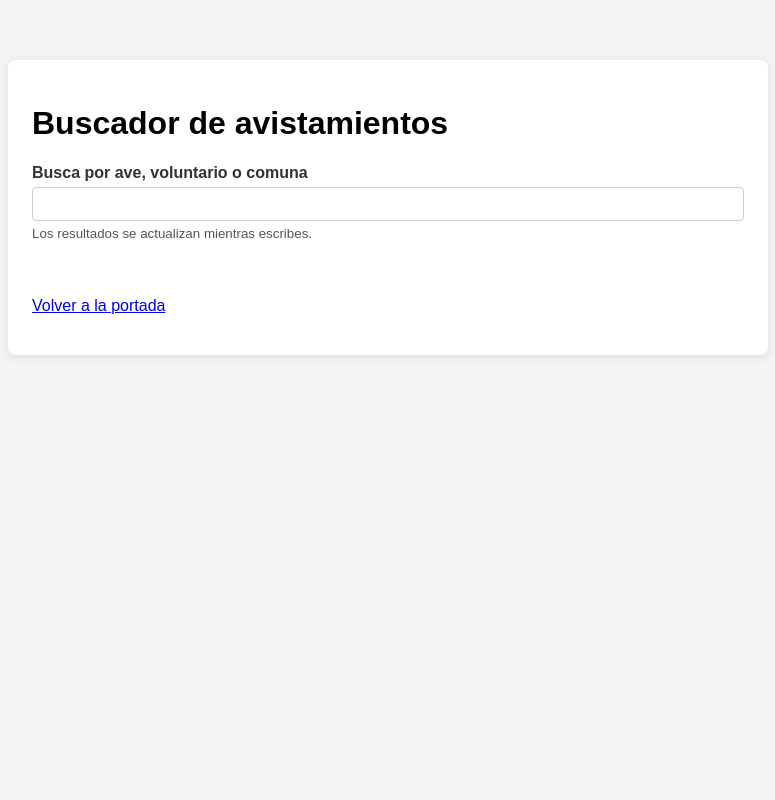
After one commit to liyaa226/desarrollo_web_liya_huang, a Flask app: page /buscador_avistamientos.html in a window 1280 px wide. The commit adds this page. Shown: the whole page, without its empty margins (252-1027 px from the left). Run offline with Flask 3, Linux system fonts and the light colour scheme.

Commit message:
Feat: buscador avistamientos

```diff
--- a/app.py
+++ b/app.py
@@ -142,6 +142,17 @@ def listado_avistamientos():
 
     return render_template("listado_avistamientos.html", avistamientos=avistamientos)
 
+@app.route("/buscador_avistamientos.html", methods=["GET"])
+def buscador_avistamientos():
+    return render_template("buscador_avistamientos.html")
+
+@app.route("/api/avistamientos/buscar", methods=["GET"])
+def buscar_avistamientos():
+    termino = request.args.get("q", "").strip()
+    if not termino:
+        return jsonify([])
+    return jsonify(db.buscar_avistamientos(termino))
+
 @app.route("/avistamientos/<int:avistamiento_id>", methods=["GET"])
 def detalle_avistamiento(avistamiento_id):
     avistamiento = db.get_avistamiento_by_id(avistamiento_id)
--- a/database/db.py
+++ b/database/db.py
@@ -148,6 +148,38 @@ def get_avistamientos():
             for row in resultado
         ]
 
+    finally:
+        session.close()
+
+def buscar_avistamientos(termino):
+    session = SessionLocal()
+    try:
+        filas = session.execute(
+            text("""
+                SELECT voluntario.nombre AS voluntario,
+                       DATE(avistamiento.fecha_hora) AS fecha,
+                       ave.nombre AS ave,
+                       comuna.nombre AS comuna
+                FROM avistamiento
+                INNER JOIN voluntario ON avistamiento.voluntario_id = voluntario.id
+                INNER JOIN ave ON avistamiento.ave_id = ave.id
+                INNER JOIN comuna ON voluntario.comuna_id = comuna.id
+                WHERE LOCATE(:termino, ave.nombre) > 0
+                   OR LOCATE(:termino, voluntario.nombre) > 0
+                   OR LOCATE(:termino, comuna.nombre) > 0
+                ORDER BY avistamiento.fecha_hora DESC
+            """),
+            {"termino": termino}
+        ).fetchall()
+        return [
+            {
+                "voluntario": fila.voluntario,
+                "fecha": fila.fecha.isoformat() if fila.fecha else "",
+                "ave": fila.ave,
+                "comuna": fila.comuna,
+            }
+            for fila in filas
+        ]
     finally:
         session.close()
 
--- /dev/null
+++ b/static/css/buscador.css
@@ -0,0 +1,34 @@
+.buscador-container {
+    box-sizing: border-box;
+    max-width: 760px;
+    padding: 24px;
+}
+
+.buscador-container #ayuda-busqueda {
+    display: block;
+    margin-top: -10px;
+    color: #555;
+}
+
+#estado-busqueda {
+    min-height: 1.5em;
+}
+
+#resultados-busqueda {
+    padding: 0;
+    list-style: none;
+}
+
+#resultados-busqueda li {
+    margin: 10px 0;
+    padding: 14px;
+    background: #fff;
+    border-left: 4px solid #28a745;
+    border-radius: 4px;
+    box-shadow: 0 1px 4px rgba(0, 0, 0, .12);
+}
+
+#resultados-busqueda mark {
+    background: #fff09a;
+    font-weight: bold;
+}
--- /dev/null
+++ b/static/js/buscador_avistamientos.js
@@ -0,0 +1,66 @@
+const campoBusqueda = document.querySelector('#termino');
+const estadoBusqueda = document.querySelector('#estado-busqueda');
+const resultadosBusqueda = document.querySelector('#resultados-busqueda');
+let temporizadorBusqueda;
+let solicitudActiva = 0;
+
+campoBusqueda.addEventListener('input', () => {
+  clearTimeout(temporizadorBusqueda);
+  const termino = campoBusqueda.value.trim();
+  resultadosBusqueda.replaceChildren();
+
+  if (!termino) {
+    estadoBusqueda.textContent = '';
+    return;
+  }
+
+  estadoBusqueda.textContent = 'Buscando…';
+  temporizadorBusqueda = setTimeout(() => buscar(termino), 180);
+});
+
+async function buscar(termino) {
+  const idSolicitud = ++solicitudActiva;
+  try {
+    const respuesta = await fetch(`/api/avistamientos/buscar?q=${encodeURIComponent(termino)}`);
+    if (!respuesta.ok) throw new Error('No fue posible completar la búsqueda.');
+    const avistamientos = await respuesta.json();
+    if (idSolicitud !== solicitudActiva || campoBusqueda.value.trim() !== termino) return;
+
+    resultadosBusqueda.replaceChildren();
+    if (avistamientos.length === 0) {
+      estadoBusqueda.textContent = 'No se encontraron avistamientos para tu búsqueda.';
+      return;
+    }
+
+    estadoBusqueda.textContent = `${avistamientos.length} avistamiento(s) encontrado(s).`;
+    avistamientos.forEach(avistamiento => {
+      const item = document.createElement('li');
+      item.append(
+        document.createTextNode('Voluntario: '), resaltar(avistamiento.voluntario, termino),
+        document.createTextNode(' · Día: '), resaltar(avistamiento.fecha, termino),
+        document.createTextNode(' · Ave: '), resaltar(avistamiento.ave, termino),
+        document.createTextNode(' · Comuna: '), resaltar(avistamiento.comuna, termino)
+      );
+      resultadosBusqueda.appendChild(item);
+    });
+  } catch (error) {
+    if (idSolicitud !== solicitudActiva) return;
+    estadoBusqueda.textContent = 'Ocurrió un error al buscar avistamientos. Intenta nuevamente.';
+  }
+}
+
+function resaltar(texto, termino) {
+  const fragmento = document.createDocumentFragment();
+  const valor = String(texto ?? '');
+  const inicio = valor.toLocaleLowerCase().indexOf(termino.toLocaleLowerCase());
+  if (inicio < 0) {
+    fragmento.appendChild(document.createTextNode(valor));
+    return fragmento;
+  }
+  fragmento.appendChild(document.createTextNode(valor.slice(0, inicio)));
+  const marca = document.createElement('mark');
+  marca.textContent = valor.slice(inicio, inicio + termino.length);
+  fragmento.appendChild(marca);
+  fragmento.appendChild(document.createTextNode(valor.slice(inicio + termino.length)));
+  return fragmento;
+}
--- /dev/null
+++ b/templates/buscador_avistamientos.html
@@ -0,0 +1,24 @@
+<!DOCTYPE html>
+<html lang="es">
+<head>
+    <meta charset="UTF-8">
+    <meta name="viewport" content="width=device-width, initial-scale=1">
+    <title>Buscador de avistamientos</title>
+    <link rel="stylesheet" href="{{ url_for('static', filename='css/styles.css') }}">
+    <link rel="stylesheet" href="{{ url_for('static', filename='css/buscador.css') }}">
+</head>
+<body class="informar-page">
+    <main class="main-container buscador-container">
+        <h1>Buscador de avistamientos</h1>
+        <form id="form-busqueda" role="search">
+            <label for="termino">Busca por ave, voluntario o comuna</label>
+            <input id="termino" name="q" type="text" autocomplete="off" aria-describedby="ayuda-busqueda">
+            <small id="ayuda-busqueda">Los resultados se actualizan mientras escribes.</small>
+        </form>
+        <p id="estado-busqueda" role="status" aria-live="polite"></p>
+        <ul id="resultados-busqueda" aria-label="Resultados de avistamientos"></ul>
+        <p><a href="{{ url_for('index') }}">Volver a la portada</a></p>
+    </main>
+    <script src="{{ url_for('static', filename='js/buscador_avistamientos.js') }}"></script>
+</body>
+</html>
--- a/templates/index.html
+++ b/templates/index.html
@@ -28,6 +28,9 @@
             </li>
             <li>
                 <a href="listado_avistamientos.html">Listado de avistamientos</a>
+            </li>
+            <li>
+                <a href="{{ url_for('buscador_avistamientos') }}">Buscador de avistamientos</a>
             </li>
             <li>
                 <a href="estadisticas.html">Estadísticas</a>
```
